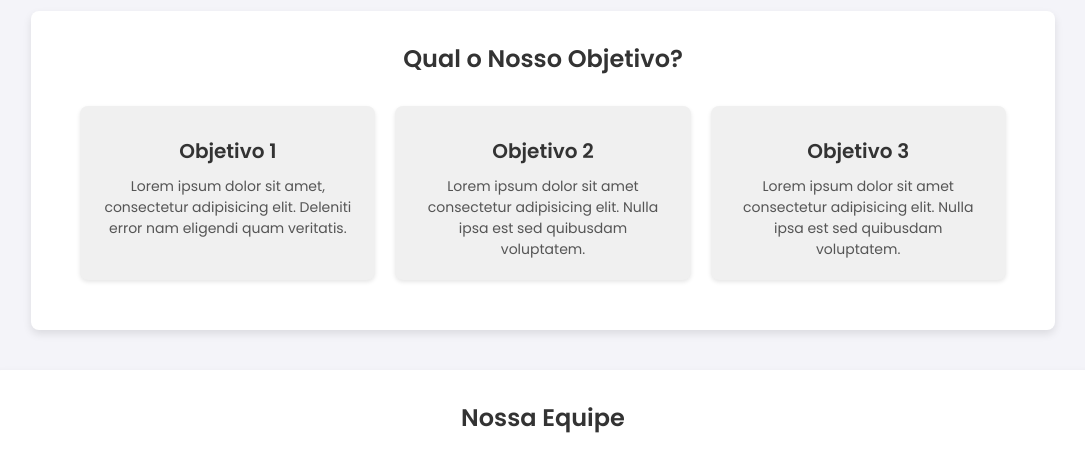
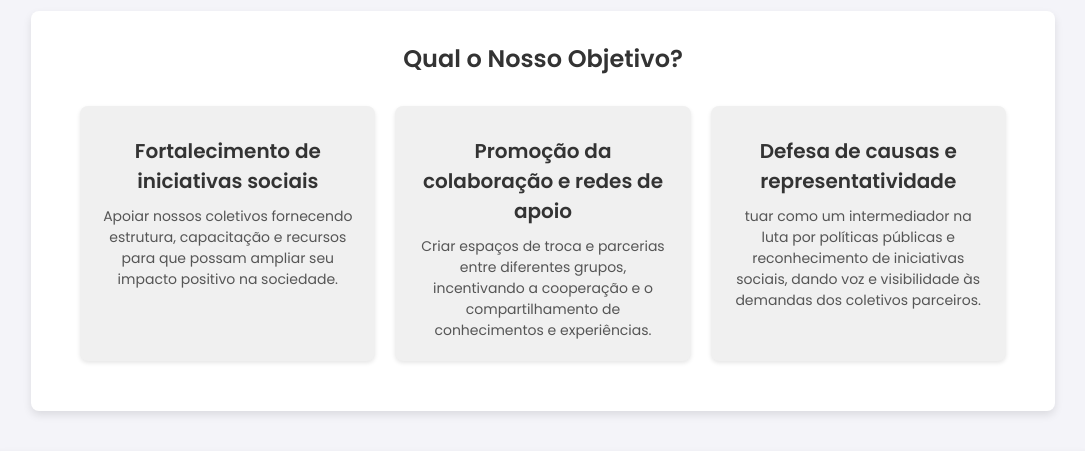
Before and after one commit to gabizdini/ColetivoOperante, a plain HTML site: page sobreNos.html in a window 1280 px wide. Shown: the part 1100-1562 px from the top of the page, without its empty margins (97-1182 px from the left). Drawn offline with Linux system fonts and the light colour scheme; no server answers.

Commit message:
colocando os objetivos

```diff
--- a/sobreNos.html
+++ b/sobreNos.html
@@ -73,16 +73,16 @@
             <h2>Qual o Nosso Objetivo?</h2>
             <div class="card-container">
                 <div class="card">
-                    <h3>Objetivo 1</h3>
-                    <p>Lorem ipsum dolor sit amet, consectetur adipisicing elit. Deleniti error nam eligendi quam veritatis.</p>
+                    <h3>Fortalecimento de iniciativas sociais</h3>
+                    <p>Apoiar nossos coletivos fornecendo estrutura, capacitação e recursos para que possam ampliar seu impacto positivo na sociedade.</p>
                 </div>
                 <div class="card">
-                    <h3>Objetivo 2</h3>
-                    <p>Lorem ipsum dolor sit amet consectetur adipisicing elit. Nulla ipsa est sed quibusdam voluptatem.</p>
+                    <h3>Promoção da colaboração e redes de apoio</h3>
+                    <p>Criar espaços de troca e parcerias entre diferentes grupos, incentivando a cooperação e o compartilhamento de conhecimentos e experiências.</p>
                 </div>
                 <div class="card">
-                    <h3>Objetivo 3</h3>
-                    <p>Lorem ipsum dolor sit amet consectetur adipisicing elit. Nulla ipsa est sed quibusdam voluptatem.</p>
+                    <h3>Defesa de causas e representatividade </h3>
+                    <p>tuar como um intermediador na luta por políticas públicas e reconhecimento de iniciativas sociais, dando voz e visibilidade às demandas dos coletivos parceiros.</p>
                 </div>
             </div>
         </div>
```
